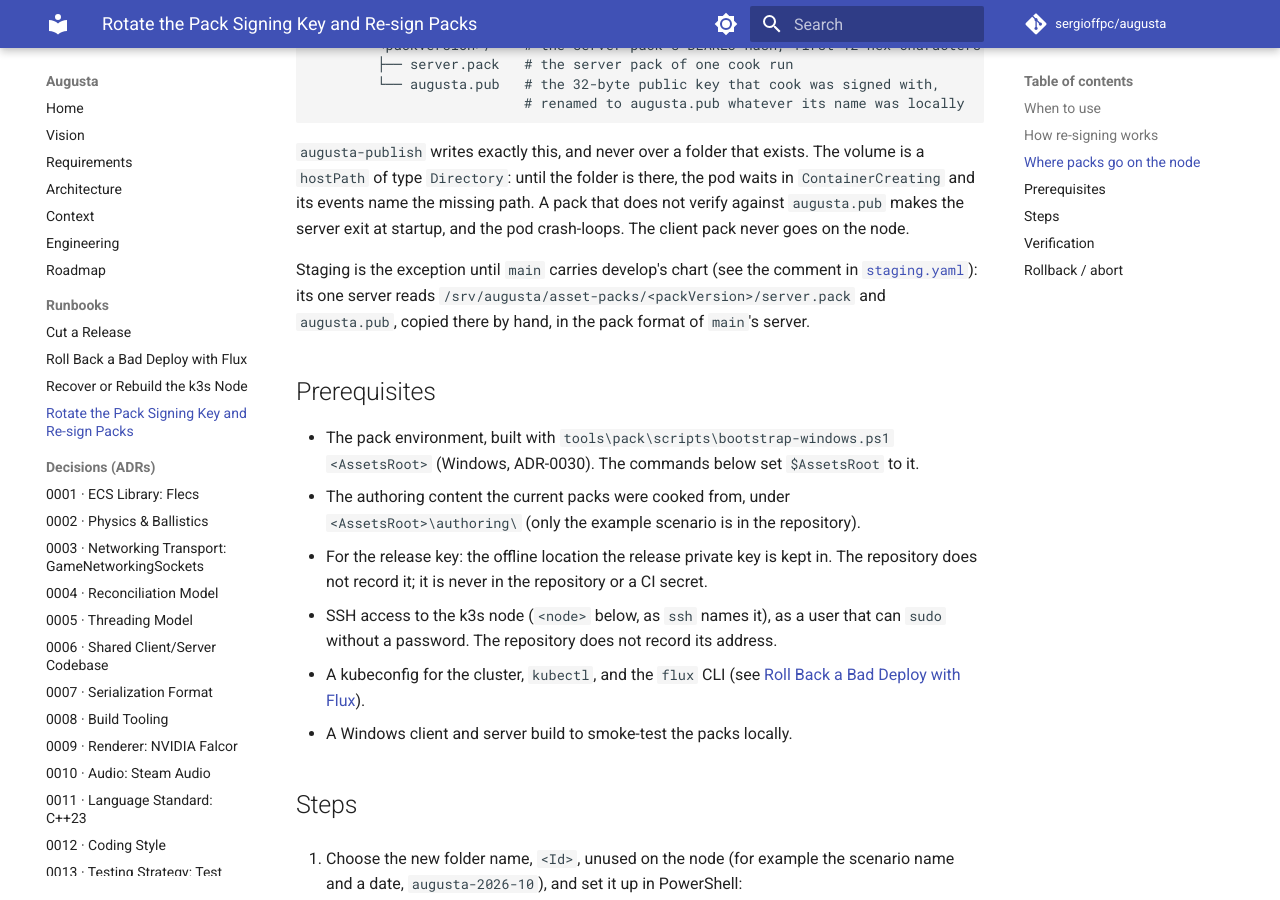
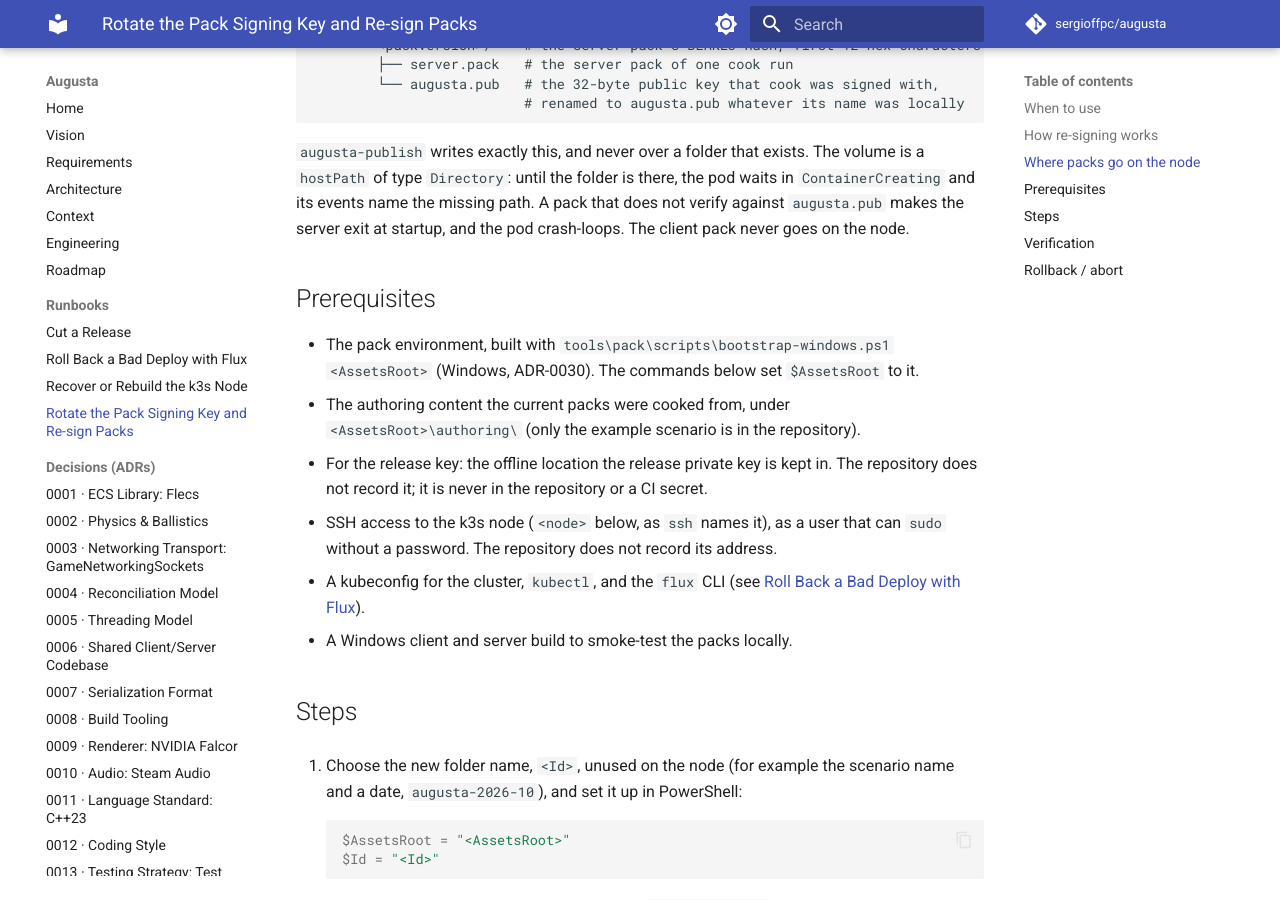
Before and after one commit to sergioffpc/augusta, an MkDocs documentation site: the page built from docs/runbooks/pack-key-rotation.md, in a window 1280 px wide and 900 px high, scrolled down 991 px. Built offline with MkDocs 1.6.1 and Material for MkDocs 9.7.7, drawn with Linux system fonts in a browser that asks for light colours; comment, search, counter and statistics services are not loaded.

Commit message:
fix(cluster): run staging's server from the servers map
main now carries the 2.0.0 chart, which makes a server only for each
entry under servers, so staging's old single-server values (assetPacks
.packVersion, image.tag: main) left it with no server at all. Staging
now serves the 2.0.0 release packs of firebase, runs the image of its
own commit like develop, and waits 30 minutes for it.

Co-Authored-By: Claude Opus 5.5 <noreply@anthropic.com>

```diff
--- a/docs/runbooks/pack-key-rotation.md
+++ b/docs/runbooks/pack-key-rotation.md
@@ -50,11 +50,6 @@ volume is a `hostPath` of type `Directory`: until the folder is there, the pod
 waits in `ContainerCreating` and its events name the missing path. A pack that
 does not verify against `augusta.pub` makes the server exit at startup, and the
 pod crash-loops. The client pack never goes on the node.
-
-Staging is the exception until `main` carries develop's chart (see the comment
-in [`staging.yaml`](../../clusters/onprem/apps/staging.yaml)): its one server
-reads `/srv/augusta/asset-packs/<packVersion>/server.pack` and `augusta.pub`,
-copied there by hand, in the pack format of `main`'s server.
 
 ## Prerequisites
 
```
Also changed, not shown: 1 other file.
